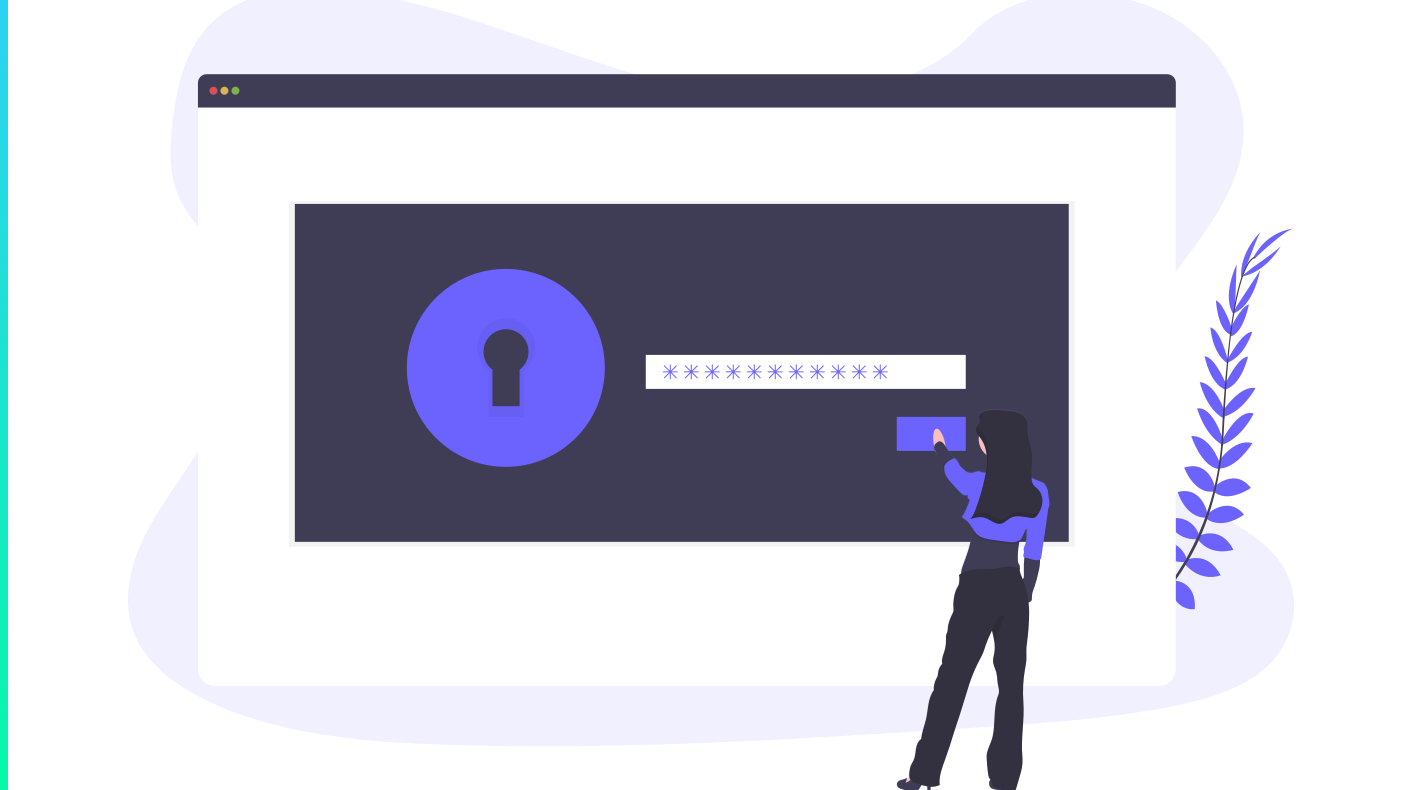
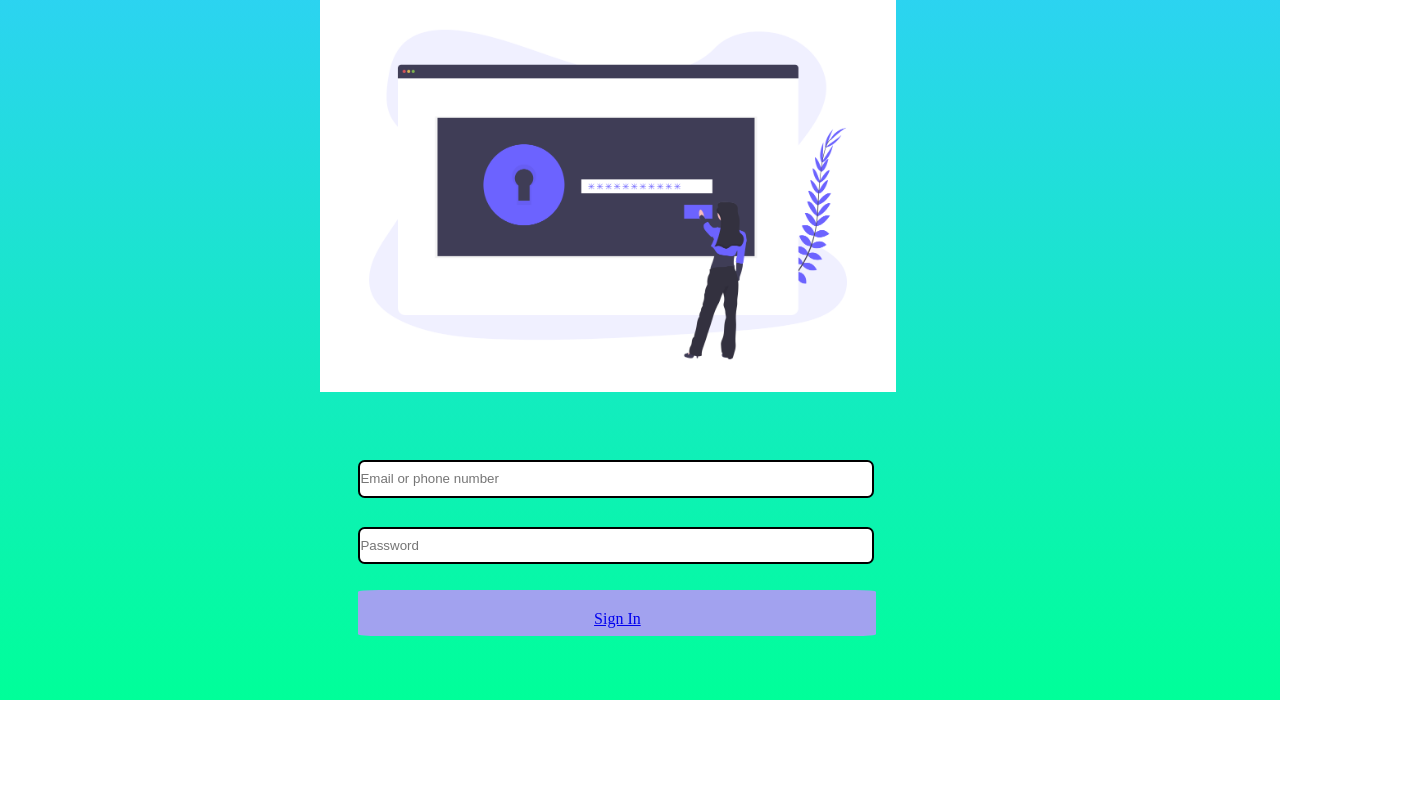
Before and after one commit to Vibhatia/To-do, a plain HTML site: page welcome.html in a window 1280 px wide. Shown: the part 117-907 px from the top of the page, 1414 px wide, since content can reach past the window. After the commit the page ends 817 px from the top, so only its background shows below. Drawn offline with Linux system fonts and the light colour scheme.

Commit message:
third commit

```diff
--- a/style.css
+++ b/style.css
@@ -52,7 +52,7 @@ text-transform: uppercase;
     vertical-align: middle;
     height: 100%;
     line-height: 40px;
-    font-size: 18px;
+    font-size: .9em;
 }
 
 #container ul li #check {
--- a/style2.css
+++ b/style2.css
@@ -10,7 +10,7 @@ background: linear-gradient(to bottom, #33ccff 0%, #00ff99 100%);
 }
 div img{
 margin: 0% 25% 5% 25% ;
-width:50%;
+width:45%;
 
 height:auto;
 
@@ -32,7 +32,7 @@ display: block;
 width: 40%;
 border-style: solid;
 border-color: black;
-margin-left: 31%;
+margin-left: 28%;
 margin-bottom: 2.3%;
 border-radius: 0.5em;
 
@@ -42,7 +42,7 @@ display: block;
 width: 40%;
 border-style: solid;
 border-color: black;
-margin-left: 31%;
+margin-left: 28%;
 margin-bottom: 2.0%;
 border-radius: 0.5em;
 }
@@ -62,7 +62,7 @@ display: block;
 width: 40%;
 border: none;
 border-radius: 4%;
-margin-left: 31%;
+margin-left: 28%;
 background-color: #a2a2ef;
 margin-bottom: 5%;
 font-size: 16px;
--- a/welcome.html
+++ b/welcome.html
@@ -4,7 +4,7 @@
     <meta charset="UTF-8">
     <meta http-equiv="X-UA-Compatible" content="IE=edge">
     <meta name="viewport" content="width=device-width, initial-scale=1.0">
-    <link rel="stylesheet" href="style.css">
+    <link rel="stylesheet" href="style2.css">
     <title>Welcome</title>
     <!-- <link rel="stylesheet" href="https://cdnjs.cloudflare.com/ajax/libs/tailwindcss/2.2.19/tailwind.min.css" integrity="sha512-wnea99uKIC3TJF7v4eKk4Y+lMz2Mklv18+r4na2Gn1abDRPPOeef95xTzdwGD9e6zXJBteMIhZ1+68QC5byJZw==" crossorigin="anonymous" referrerpolicy="no-referrer" /> -->
     <link rel="preconnect" href="https://fonts.googleapis.com">
@@ -24,7 +24,7 @@
     <input type="email" class="email" placeholder="Email or phone number"  >
     <input type="password" class="password" placeholder="Password">
 
-    <a href="main.html" class="abc">
+    <a href="index.html" class="abc">
     <div class="signin">
         <div class="text"> Sign In  </div>
 
```
Also changed, not shown: todo.js (+6 -14 lines).
